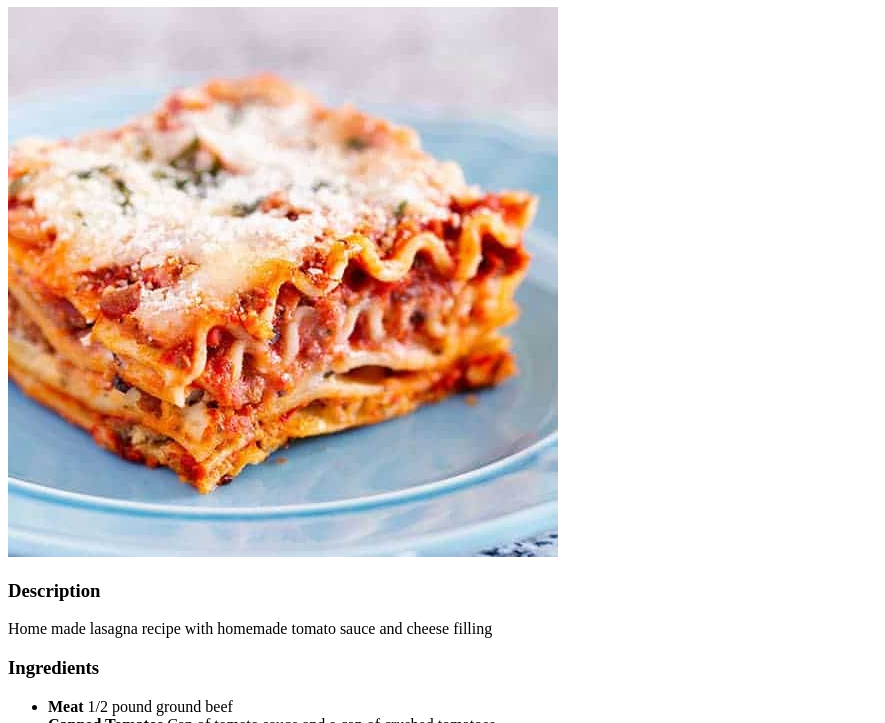
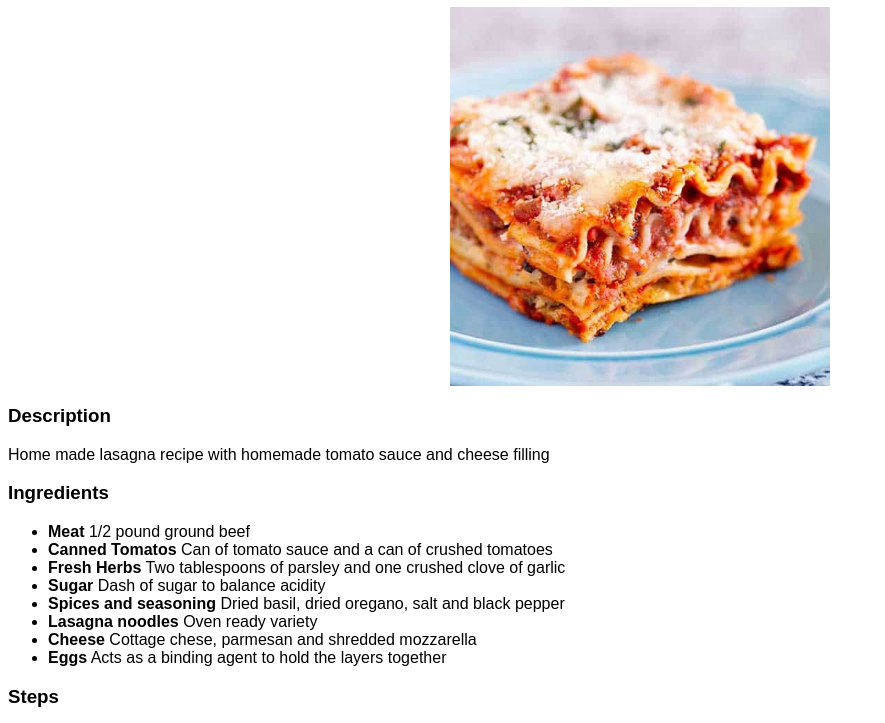
Before and after one commit to adrianbalbs/odin-recipes, a plain HTML site: page recipes/lasagna.html in a window 1280 px wide. Shown: the part 73-796 px from the top of the page, without its empty margins (0-885 px from the left). Drawn offline with Linux system fonts and the light colour scheme.

Commit message:
Adding small css styling to odin-recipes

```diff
--- a/recipes/lasagna.html
+++ b/recipes/lasagna.html
@@ -3,6 +3,7 @@
   <head>
     <meta charset="UTF-8">
     <title>Lasagna</title>
+    <link rel="stylesheet" href="styles-lasagna.css"
   </head>
   <body>
     <h1>Lasagna</h1>
@@ -32,7 +33,6 @@
         (starting with sauce and ending with mozzarella) until the lasagna is assembled.</li>
       <li><strong>Bake the lasagna:</strong> Cover with foil and bake in the preheated oven for about half an hour.
         Remove the foil and continue baking until the top is golden brown. </li>
-
     </ol>
   </body>
 </html>
--- /dev/null
+++ b/recipes/styles-lasagna.css
@@ -0,0 +1,11 @@
+* {
+  font-family: Arial, Helvetica, sans-serif;
+}
+
+img {
+  display: block;
+  margin-left: auto;
+  margin-right: auto;
+  height:auto;
+  width: 30%;
+}
--- /dev/null
+++ b/styles.css
@@ -0,0 +1,6 @@
+* {
+    font-family:Arial, Helvetica, sans-serif;
+}
+.heading {
+  text-align: centre;
+}
```
Also changed, not shown: index.html (+2 -1 lines). Lines whose indentation alone changed are shown as unchanged.
